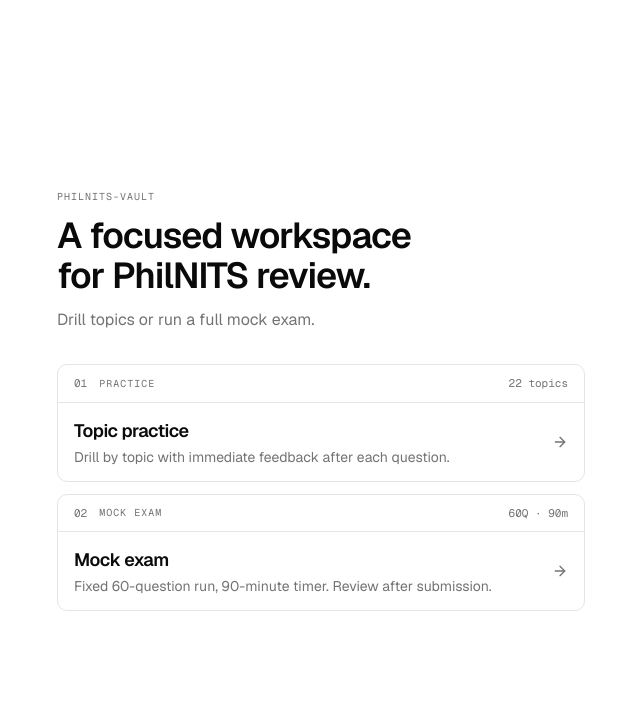
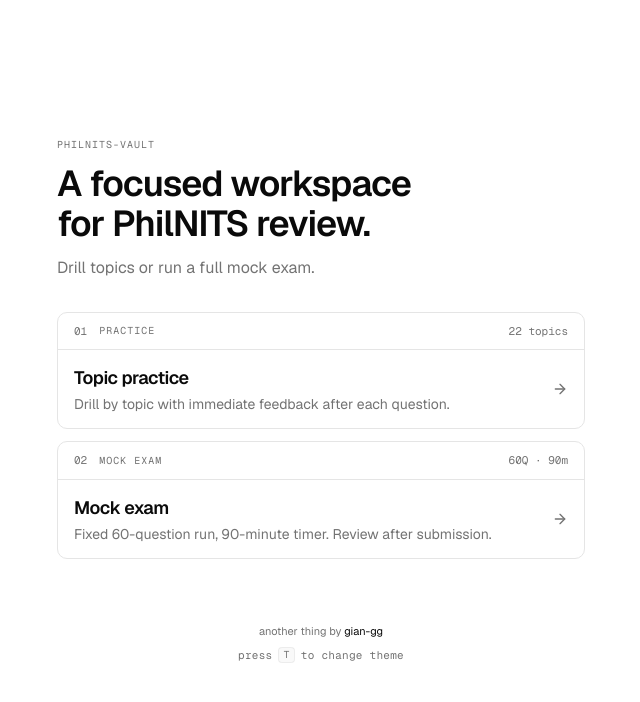
Before and after one commit to gian-gg/yet-another-philnits-reviewer, a Next.js app: page / in a window 1280 px wide. Shown: the top 702 px of the page, without its empty margins (319-959 px from the left). Built offline with nearby package versions, Linux system fonts and the light colour scheme.

Commit message:
feat(landing): add credit footer and theme hotkey hint
Add a small footer linking to github.com/gian-gg and a "press T to
change theme" hint surfacing the existing global theme hotkey.

```diff
--- a/src/app/page.tsx
+++ b/src/app/page.tsx
@@ -6,6 +6,27 @@
     <main className="mx-auto flex min-h-dvh w-full max-w-xl flex-col justify-center px-6 py-16">
       <LandingHero />
       <ModeGrid />
+
+      <footer className="mt-16 flex flex-col items-center gap-2 text-[11px] text-muted-foreground">
+        <p>
+          another thing by{" "}
+          <a
+            href="https://github.com/gian-gg"
+            target="_blank"
+            rel="noreferrer noopener"
+            className="text-foreground underline-offset-4 hover:underline"
+          >
+            gian-gg
+          </a>
+        </p>
+        <p className="inline-flex items-center gap-1.5 font-mono tracking-wide">
+          press
+          <kbd className="inline-flex h-4 min-w-4 items-center justify-center rounded border border-border/70 bg-muted/60 px-1 text-[10px] leading-none text-muted-foreground">
+            T
+          </kbd>
+          to change theme
+        </p>
+      </footer>
     </main>
   )
 }
```
